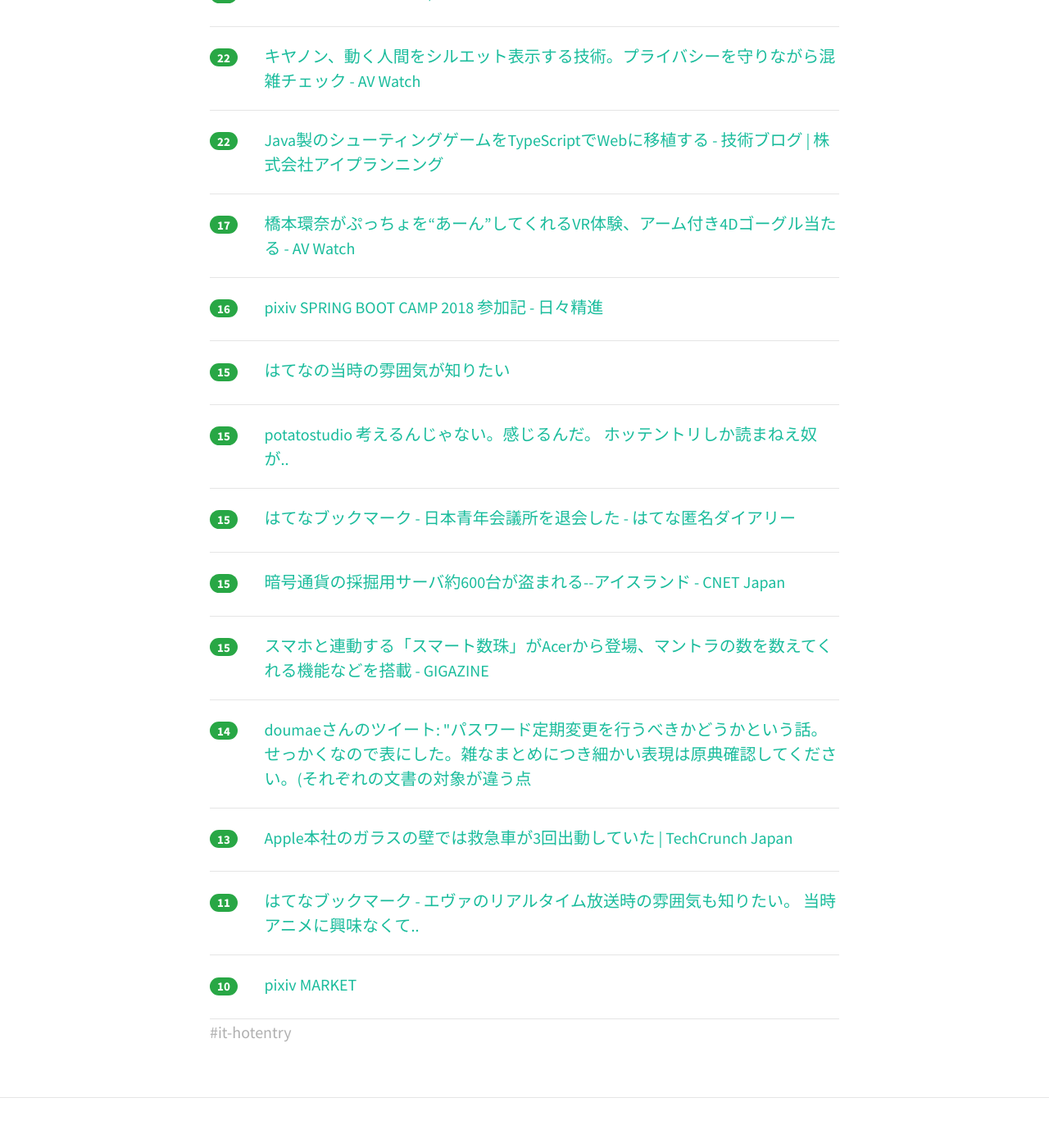
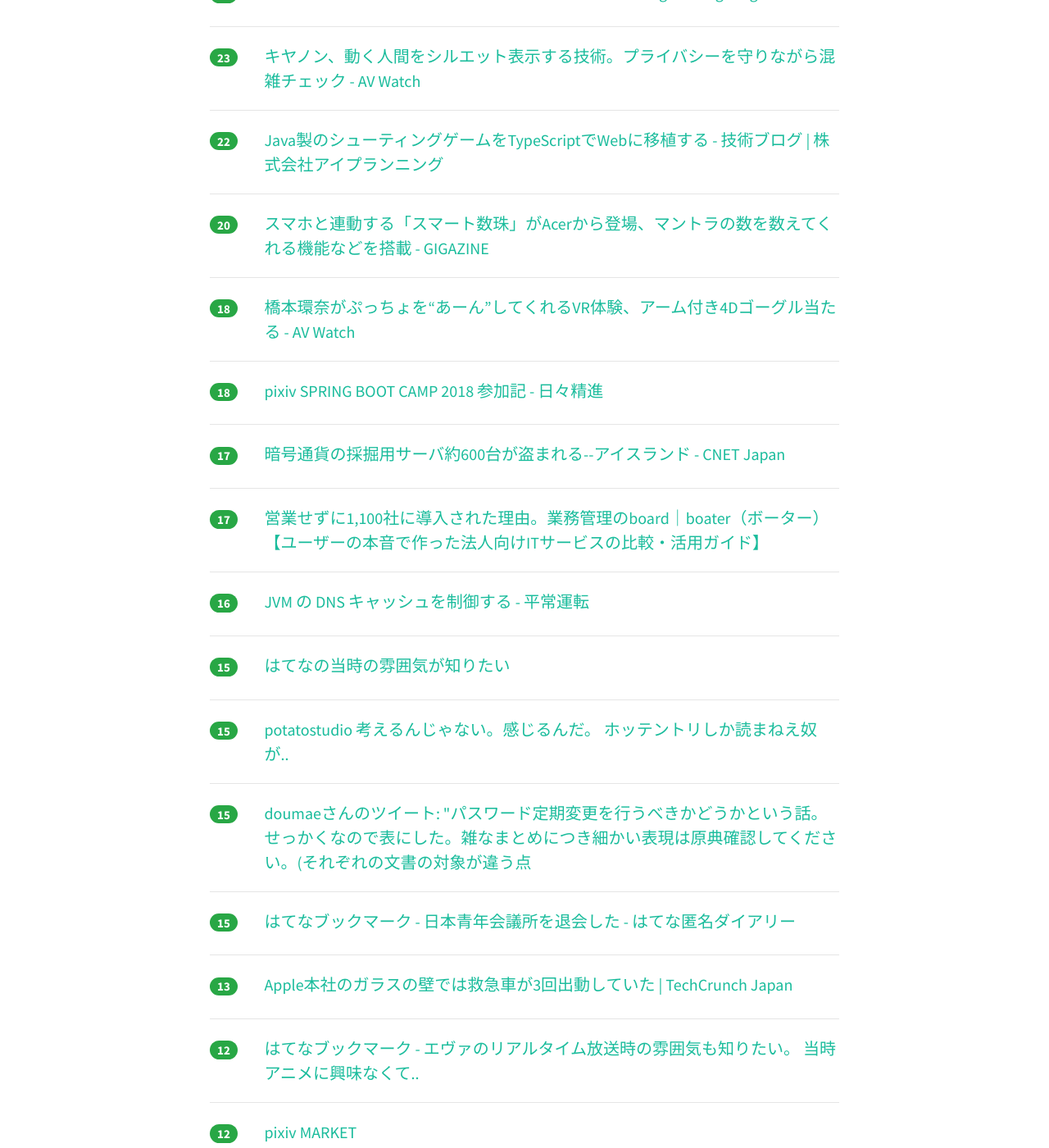
Before and after one commit to yatta47/hatena-matome-site, a Jekyll site: the page built from _posts/2018-03-06-hatena.md, in a window 1280 px wide and 1400 px high, scrolled down 2571 px. Shown: the whole window at 82% size. Built offline with Jekyll 4.4.1, drawn with Linux system fonts in a browser that asks for light colours; nearby versions of some CDN libraries; some of the changed text lies outside the part shown.

Commit message:
Updated 2018-03-06

```diff
--- a/_posts/2018-03-06-hatena.md
+++ b/_posts/2018-03-06-hatena.md
@@ -1,68 +1,68 @@
 ---
 layout: post
 title:  "2018-03-06 はてぶIT"
-date:   2018-03-06 15:03:19
+date:   2018-03-06 16:04:13
 tags: [it-hotentry]
 ---
-37 件のデータあり
+42 件のデータあり
 
 <hr><div class="row">
-<div class="col-1"><span class="badge badge-pill badge-success h2">353</span></div>
+<div class="col-1"><span class="badge badge-pill badge-success h2">407</span></div>
 <div class="col-11"><a href='https://blog.tokumaru.org/2018/03/wasbook2.html' target='_blank'>安全なWebアプリケーションの作り方改訂のお知らせ | 徳丸浩の日記</a></div>
 </div>
 <hr>
 <div class="row">
-<div class="col-1"><span class="badge badge-pill badge-success h2">271</span></div>
+<div class="col-1"><span class="badge badge-pill badge-success h2">305</span></div>
+<div class="col-11"><a href='https://irnote.com/n/na8b9dd20e449' target='_blank'>Spotifyがフリーミアムモデル界の最強モデルである理由｜決算が読めるようになるノート</a></div>
+</div>
+<hr>
+<div class="row">
+<div class="col-1"><span class="badge badge-pill badge-success h2">282</span></div>
 <div class="col-11"><a href='https://www.nikkei.com/article/DGXMZO27707600V00C18A3TI1000/' target='_blank'>ヤフー、技術者採用に初年度650万円提示　新卒も可　　：日本経済新聞</a></div>
 </div>
 <hr>
 <div class="row">
-<div class="col-1"><span class="badge badge-pill badge-success h2">263</span></div>
-<div class="col-11"><a href='https://irnote.com/n/na8b9dd20e449' target='_blank'>Spotifyがフリーミアムモデル界の最強モデルである理由｜決算が読めるようになるノート</a></div>
-</div>
-<hr>
-<div class="row">
-<div class="col-1"><span class="badge badge-pill badge-success h2">199</span></div>
+<div class="col-1"><span class="badge badge-pill badge-success h2">226</span></div>
 <div class="col-11"><a href='http://coliss.com/articles/build-websites/operation/design/cheat-codes-for-designing-user-interfaces.html' target='_blank'>これぞプロのデザインテクニック！UIデザインの印象がよくなるデザインの知識とテクニックのまとめ | コリス</a></div>
 </div>
 <hr>
 <div class="row">
-<div class="col-1"><span class="badge badge-pill badge-success h2">153</span></div>
+<div class="col-1"><span class="badge badge-pill badge-success h2">161</span></div>
 <div class="col-11"><a href='https://applech2.com/archives/20180305-daisy_sequence-sequence-diagram-editor.html' target='_blank'>Win/Mac/Linuxのクロスプラットフォームに対応したシーケンス図エディタ「daisy sequence」がリリース。 | AAPL Ch.</a></div>
 </div>
 <hr>
 <div class="row">
-<div class="col-1"><span class="badge badge-pill badge-success h2">126</span></div>
+<div class="col-1"><span class="badge badge-pill badge-success h2">127</span></div>
 <div class="col-11"><a href='http://www.youtube.com/watch?v=8Q_9nS5hFmM' target='_blank'>「POP TEAM EPIC OP THEME」 [EPIC METAL COVER] (Little V)</a></div>
 </div>
 <hr>
 <div class="row">
-<div class="col-1"><span class="badge badge-pill badge-success h2">123</span></div>
+<div class="col-1"><span class="badge badge-pill badge-success h2">125</span></div>
 <div class="col-11"><a href='http://www.okuni.me/entry/hatenablog-theme-onihitode' target='_blank'>【ついにきた…！】はてなブログ最新テーマ「ONIHITODE」がマジでおすすめ - オークニズム</a></div>
 </div>
 <hr>
 <div class="row">
-<div class="col-1"><span class="badge badge-pill badge-success h2">74</span></div>
+<div class="col-1"><span class="badge badge-pill badge-success h2">76</span></div>
 <div class="col-11"><a href='https://ics.media/entry/17376' target='_blank'>最新版で学ぶwebpack 4入門 - スタイルシート(CSSやSass)を取り込む方法 - ICS MEDIA</a></div>
 </div>
 <hr>
 <div class="row">
-<div class="col-1"><span class="badge badge-pill badge-success h2">67</span></div>
+<div class="col-1"><span class="badge badge-pill badge-success h2">69</span></div>
 <div class="col-11"><a href='http://developer.feedforce.jp/entry/2018/03/05/195913' target='_blank'>カイゼンジャーニーを読んで、実際にカイゼンやってみた - Feedforce Developer Blog</a></div>
 </div>
 <hr>
 <div class="row">
-<div class="col-1"><span class="badge badge-pill badge-success h2">53</span></div>
+<div class="col-1"><span class="badge badge-pill badge-success h2">57</span></div>
 <div class="col-11"><a href='http://blog.toshimaru.net/rails-batch-optimization/' target='_blank'>Rails/ActiveRecord バッチ処理の最適化 - Hack Your Design!</a></div>
 </div>
 <hr>
 <div class="row">
-<div class="col-1"><span class="badge badge-pill badge-success h2">48</span></div>
+<div class="col-1"><span class="badge badge-pill badge-success h2">50</span></div>
 <div class="col-11"><a href='http://blog.shibayu36.org/entry/2018/03/05/193000' target='_blank'>tracerouteの仕組みをtcpdumpとwiresharkで理解する - $shibayu36->blog;</a></div>
 </div>
 <hr>
 <div class="row">
-<div class="col-1"><span class="badge badge-pill badge-success h2">46</span></div>
+<div class="col-1"><span class="badge badge-pill badge-success h2">47</span></div>
 <div class="col-11"><a href='https://speakerdeck.com/1amageek/ren-woping-jia-suruli-chang-ninatuteyatutashi' target='_blank'>人を評価する立場になってやった事 // Speaker Deck</a></div>
 </div>
 <hr>
@@ -72,18 +72,23 @@ tags: [it-hotentry]
 </div>
 <hr>
 <div class="row">
+<div class="col-1"><span class="badge badge-pill badge-success h2">39</span></div>
+<div class="col-11"><a href='https://codeiq.jp/magazine/2018/03/57560/' target='_blank'>サイバーエージェント・コネヒト・BASEが語る、今あえて開発言語を「PHP」に決めた理由とは？｜CodeIQ MAGAZINE</a></div>
+</div>
+<hr>
+<div class="row">
 <div class="col-1"><span class="badge badge-pill badge-success h2">38</span></div>
 <div class="col-11"><a href='http://jp.automaton.am/articles/newsjp/20180305-63965/' target='_blank'>『スーパーマリオブラザーズ』に、“無重力”と“物理演算”を導入した「jellymario」が一部で話題。名作がたちまち奇作に | AUTOMATON</a></div>
 </div>
 <hr>
 <div class="row">
-<div class="col-1"><span class="badge badge-pill badge-success h2">36</span></div>
-<div class="col-11"><a href='http://shacho.beproud.jp/entry/self-taught-programmer' target='_blank'>「独学プログラマー」は、職業プログラマーへの道標 - ビープラウド社長のブログ</a></div>
+<div class="col-1"><span class="badge badge-pill badge-success h2">37</span></div>
+<div class="col-11"><a href='http://blog.midnightseminar.net/entry/2015/08/08/133633' target='_blank'>「PCやタブレットより紙で読むほうが効率的だ」という実証研究いろいろ - The Midnight Seminar</a></div>
 </div>
 <hr>
 <div class="row">
-<div class="col-1"><span class="badge badge-pill badge-success h2">34</span></div>
-<div class="col-11"><a href='https://codeiq.jp/magazine/2018/03/57560/' target='_blank'>サイバーエージェント・コネヒト・BASEが語る、今あえて開発言語を「PHP」に決めた理由とは？｜CodeIQ MAGAZINE</a></div>
+<div class="col-1"><span class="badge badge-pill badge-success h2">37</span></div>
+<div class="col-11"><a href='http://shacho.beproud.jp/entry/self-taught-programmer' target='_blank'>「独学プログラマー」は、職業プログラマーへの道標 - ビープラウド社長のブログ</a></div>
 </div>
 <hr>
 <div class="row">
@@ -93,7 +98,7 @@ tags: [it-hotentry]
 <hr>
 <div class="row">
 <div class="col-1"><span class="badge badge-pill badge-success h2">33</span></div>
-<div class="col-11"><a href='http://blog.midnightseminar.net/entry/2015/08/08/133633' target='_blank'>「PCやタブレットより紙で読むほうが効率的だ」という実証研究いろいろ - The Midnight Seminar</a></div>
+<div class="col-11"><a href='https://inside.pixiv.blog/kana/3486' target='_blank'>「おまえは今までレビューしたプルリクの数をおぼえているのか？」 - pixiv inside</a></div>
 </div>
 <hr>
 <div class="row">
@@ -103,31 +108,26 @@ tags: [it-hotentry]
 <hr>
 <div class="row">
 <div class="col-1"><span class="badge badge-pill badge-success h2">29</span></div>
-<div class="col-11"><a href='https://inside.pixiv.blog/kana/3486' target='_blank'>「おまえは今までレビューしたプルリクの数をおぼえているのか？」 - pixiv inside</a></div>
+<div class="col-11"><a href='http://techlife.cookpad.com/entry/2018/03/06/100121' target='_blank'>Swift.Decodable + Int64 / iOS 10 = 要注意 - クックパッド開発者ブログ</a></div>
 </div>
 <hr>
 <div class="row">
-<div class="col-1"><span class="badge badge-pill badge-success h2">26</span></div>
+<div class="col-1"><span class="badge badge-pill badge-success h2">28</span></div>
 <div class="col-11"><a href='http://www.publickey1.jp/blog/18/vmwaremicrosoft_azureazure_migrate.html' target='_blank'>オンプレミスのVMware環境を自動的に探索、情報収集して、Microsoft Azureへの移行を支援する「Azure Migrate」が正式版に － Publickey</a></div>
 </div>
 <hr>
 <div class="row">
-<div class="col-1"><span class="badge badge-pill badge-success h2">26</span></div>
+<div class="col-1"><span class="badge badge-pill badge-success h2">27</span></div>
+<div class="col-11"><a href='http://twitter.com/i/moments/970545941693345792' target='_blank'>韓国のイチゴ問題の複雑な構造</a></div>
+</div>
+<hr>
+<div class="row">
+<div class="col-1"><span class="badge badge-pill badge-success h2">27</span></div>
 <div class="col-11"><a href='https://engineering.linecorp.com/ja/blog/detail/244' target='_blank'>LINE Game Cloudの例に見る関数型言語の特徴 : LINE Engineering Blog</a></div>
 </div>
 <hr>
 <div class="row">
-<div class="col-1"><span class="badge badge-pill badge-success h2">25</span></div>
-<div class="col-11"><a href='http://twitter.com/i/moments/970545941693345792' target='_blank'>韓国のイチゴ問題の複雑な構造</a></div>
-</div>
-<hr>
-<div class="row">
-<div class="col-1"><span class="badge badge-pill badge-success h2">25</span></div>
-<div class="col-11"><a href='http://techlife.cookpad.com/entry/2018/03/06/100121' target='_blank'>Swift.Decodable + Int64 / iOS 10 = 要注意 - クックパッド開発者ブログ</a></div>
-</div>
-<hr>
-<div class="row">
-<div class="col-1"><span class="badge badge-pill badge-success h2">22</span></div>
+<div class="col-1"><span class="badge badge-pill badge-success h2">23</span></div>
 <div class="col-11"><a href='https://av.watch.impress.co.jp/docs/news/1109748.html' target='_blank'>キヤノン、動く人間をシルエット表示する技術。プライバシーを守りながら混雑チェック - AV Watch</a></div>
 </div>
 <hr>
@@ -137,13 +137,33 @@ tags: [it-hotentry]
 </div>
 <hr>
 <div class="row">
-<div class="col-1"><span class="badge badge-pill badge-success h2">17</span></div>
+<div class="col-1"><span class="badge badge-pill badge-success h2">20</span></div>
+<div class="col-11"><a href='https://gigazine.net/news/20180306-acer-smart-beads/' target='_blank'>スマホと連動する「スマート数珠」がAcerから登場、マントラの数を数えてくれる機能などを搭載 - GIGAZINE</a></div>
+</div>
+<hr>
+<div class="row">
+<div class="col-1"><span class="badge badge-pill badge-success h2">18</span></div>
 <div class="col-11"><a href='https://av.watch.impress.co.jp/docs/news/1109888.html' target='_blank'>橋本環奈がぷっちょを“あーん”してくれるVR体験、アーム付き4Dゴーグル当たる - AV Watch</a></div>
 </div>
 <hr>
 <div class="row">
+<div class="col-1"><span class="badge badge-pill badge-success h2">18</span></div>
+<div class="col-11"><a href='http://muttan1203.hatenablog.com/entry/pixiv-SPRING-BOOT-CAMP-2018' target='_blank'>pixiv SPRING BOOT CAMP 2018 参加記 - 日々精進</a></div>
+</div>
+<hr>
+<div class="row">
+<div class="col-1"><span class="badge badge-pill badge-success h2">17</span></div>
+<div class="col-11"><a href='https://japan.cnet.com/article/35115662/' target='_blank'>暗号通貨の採掘用サーバ約600台が盗まれる--アイスランド - CNET Japan</a></div>
+</div>
+<hr>
+<div class="row">
+<div class="col-1"><span class="badge badge-pill badge-success h2">17</span></div>
+<div class="col-11"><a href='https://boater.jp/article/688/' target='_blank'>営業せずに1,100社に導入された理由。業務管理のboard｜boater（ボーター）【ユーザーの本音で作った法人向けITサービスの比較・活用ガイド】</a></div>
+</div>
+<hr>
+<div class="row">
 <div class="col-1"><span class="badge badge-pill badge-success h2">16</span></div>
-<div class="col-11"><a href='http://muttan1203.hatenablog.com/entry/pixiv-SPRING-BOOT-CAMP-2018' target='_blank'>pixiv SPRING BOOT CAMP 2018 参加記 - 日々精進</a></div>
+<div class="col-11"><a href='http://astj.hatenablog.com/entry/2018/03/06/130930' target='_blank'>JVM の DNS キャッシュを制御する - 平常運転</a></div>
 </div>
 <hr>
 <div class="row">
@@ -158,22 +178,12 @@ tags: [it-hotentry]
 <hr>
 <div class="row">
 <div class="col-1"><span class="badge badge-pill badge-success h2">15</span></div>
-<div class="col-11"><a href='http://b.hatena.ne.jp/entry/s/anond.hatelabo.jp/20180306002045' target='_blank'>はてなブックマーク - 日本青年会議所を退会した - はてな匿名ダイアリー</a></div>
+<div class="col-11"><a href='http://twitter.com/donz80/status/970537496650985473' target='_blank'>doumaeさんのツイート: "パスワード定期変更を行うべきかどうかという話。せっかくなので表にした。雑なまとめにつき細かい表現は原典確認してください。(それぞれの文書の対象が違う点</a></div>
 </div>
 <hr>
 <div class="row">
 <div class="col-1"><span class="badge badge-pill badge-success h2">15</span></div>
-<div class="col-11"><a href='https://japan.cnet.com/article/35115662/' target='_blank'>暗号通貨の採掘用サーバ約600台が盗まれる--アイスランド - CNET Japan</a></div>
-</div>
-<hr>
-<div class="row">
-<div class="col-1"><span class="badge badge-pill badge-success h2">15</span></div>
-<div class="col-11"><a href='https://gigazine.net/news/20180306-acer-smart-beads/' target='_blank'>スマホと連動する「スマート数珠」がAcerから登場、マントラの数を数えてくれる機能などを搭載 - GIGAZINE</a></div>
-</div>
-<hr>
-<div class="row">
-<div class="col-1"><span class="badge badge-pill badge-success h2">14</span></div>
-<div class="col-11"><a href='http://twitter.com/donz80/status/970537496650985473' target='_blank'>doumaeさんのツイート: "パスワード定期変更を行うべきかどうかという話。せっかくなので表にした。雑なまとめにつき細かい表現は原典確認してください。(それぞれの文書の対象が違う点</a></div>
+<div class="col-11"><a href='http://b.hatena.ne.jp/entry/s/anond.hatelabo.jp/20180306002045' target='_blank'>はてなブックマーク - 日本青年会議所を退会した - はてな匿名ダイアリー</a></div>
 </div>
 <hr>
 <div class="row">
@@ -182,12 +192,27 @@ tags: [it-hotentry]
 </div>
 <hr>
 <div class="row">
-<div class="col-1"><span class="badge badge-pill badge-success h2">11</span></div>
+<div class="col-1"><span class="badge badge-pill badge-success h2">12</span></div>
 <div class="col-11"><a href='http://b.hatena.ne.jp/entry/s/anond.hatelabo.jp/20180303064407' target='_blank'>はてなブックマーク - エヴァのリアルタイム放送時の雰囲気も知りたい。 当時アニメに興味なくて..</a></div>
 </div>
 <hr>
 <div class="row">
-<div class="col-1"><span class="badge badge-pill badge-success h2">10</span></div>
+<div class="col-1"><span class="badge badge-pill badge-success h2">12</span></div>
 <div class="col-11"><a href='https://market.pixiv.net/' target='_blank'>pixiv MARKET</a></div>
 </div>
 <hr>
+<div class="row">
+<div class="col-1"><span class="badge badge-pill badge-success h2">12</span></div>
+<div class="col-11"><a href='http://egory-cat.hatenablog.com/entry/2018/03/06/045051' target='_blank'>働きアリの法則と微分方程式 - 現実と数学の区別が付かない</a></div>
+</div>
+<hr>
+<div class="row">
+<div class="col-1"><span class="badge badge-pill badge-success h2">11</span></div>
+<div class="col-11"><a href='http://twitter.com/atsushilonboo/status/970671303857291264' target='_blank'>田村淳さんのツイート: "受験を終えて巨大メディアによって拡散されてしまった間違った情報は、今からどう足掻いても取り消せないのですが… せめて自分の想いを誰にも曲げられずに書</a></div>
+</div>
+<hr>
+<div class="row">
+<div class="col-1"><span class="badge badge-pill badge-success h2">10</span></div>
+<div class="col-11"><a href='https://pc.watch.impress.co.jp/docs/news/1109945.html' target='_blank'>京大、AIの性能を正確に評価する方法を開発 - PC Watch</a></div>
+</div>
+<hr>
```
